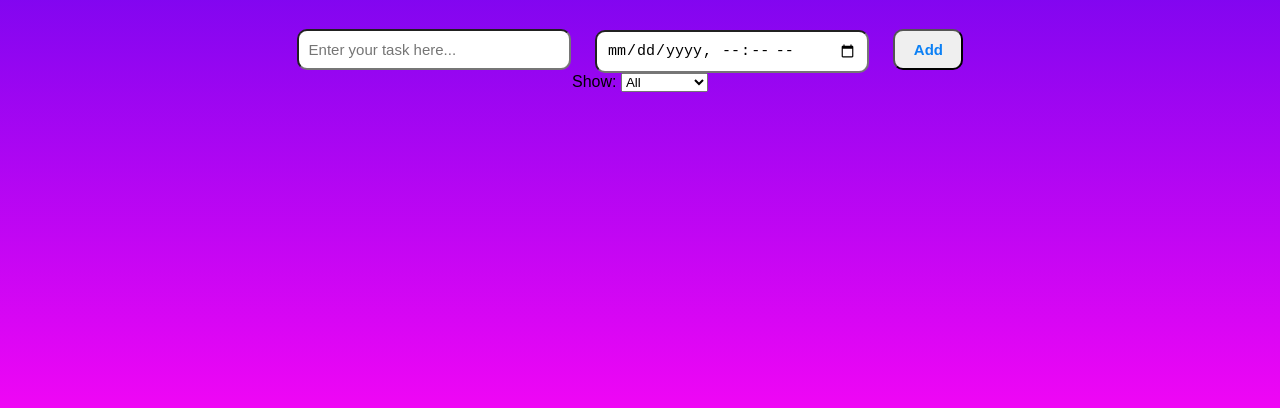
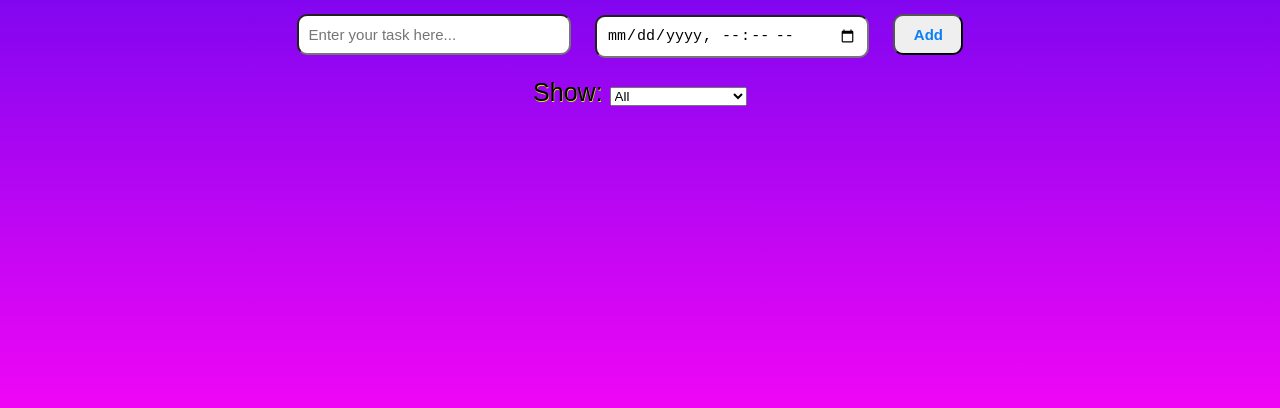
Before and after one commit to NBPhuong/To-Do-List, a plain HTML site: page index.html in a window 1280 px wide. Shown: the part 386-794 px from the top of the page. Drawn offline with Linux system fonts and the light colour scheme.

Commit message:
Update style.css

```diff
--- a/style.css
+++ b/style.css
@@ -34,13 +34,13 @@ body {
     font-size: 15px;
     font-weight: bold;
   }
-  .filter-task {
+  .filter-tasks {
     margin-top: 20px;
     font-size: 25px;
     text-shadow: 0.5px 0.5px rgb(200,245,1);
 
   }
-  .filter-task #filter-select{
+  .filter-tasks #filterSelect{
     width: 20%;
     height: auto;
   }
```
